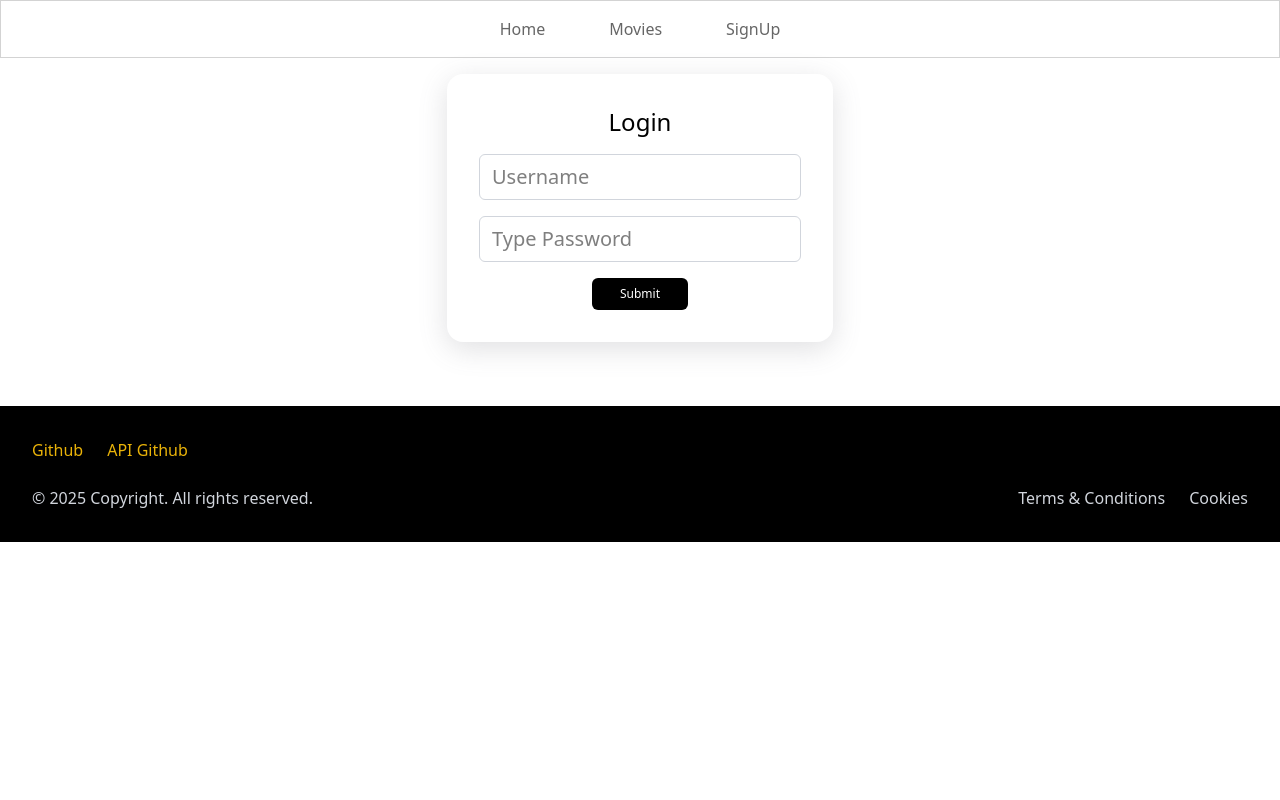
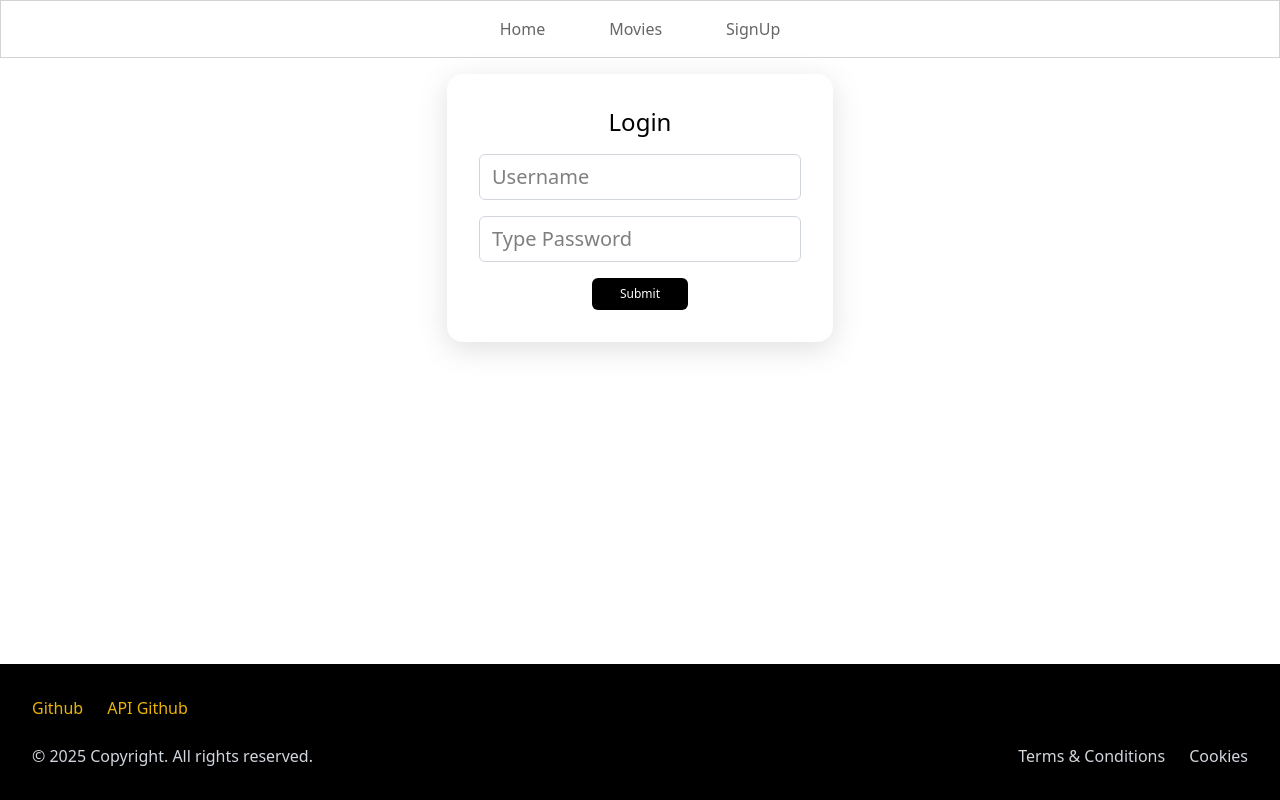
Before and after one commit to technative-academy/FrameBox-Frontend, a React (Vite) app: page /login in a window 1280 px wide. Built offline with nearby package versions, Linux system fonts and the light colour scheme.

Commit message:
have the footer always stay at the bottom

```diff
--- a/src/components/root/Root.jsx
+++ b/src/components/root/Root.jsx
@@ -4,7 +4,7 @@ import MainContent from "../MainContent/MainContent";
 
 function Root() {
     return (
-        <div>
+        <div className="min-h-screen flex flex-col">
             <Header />
             <MainContent />
             <Footer />
```
